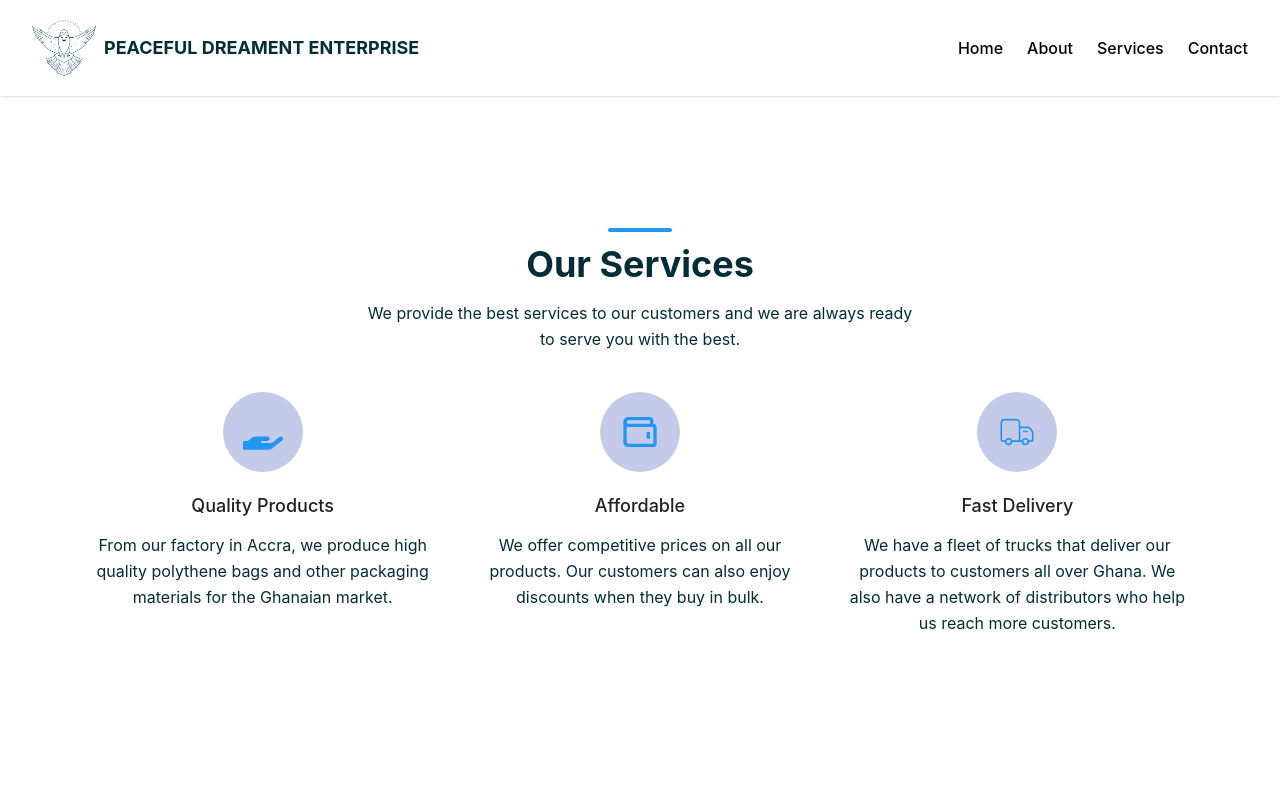
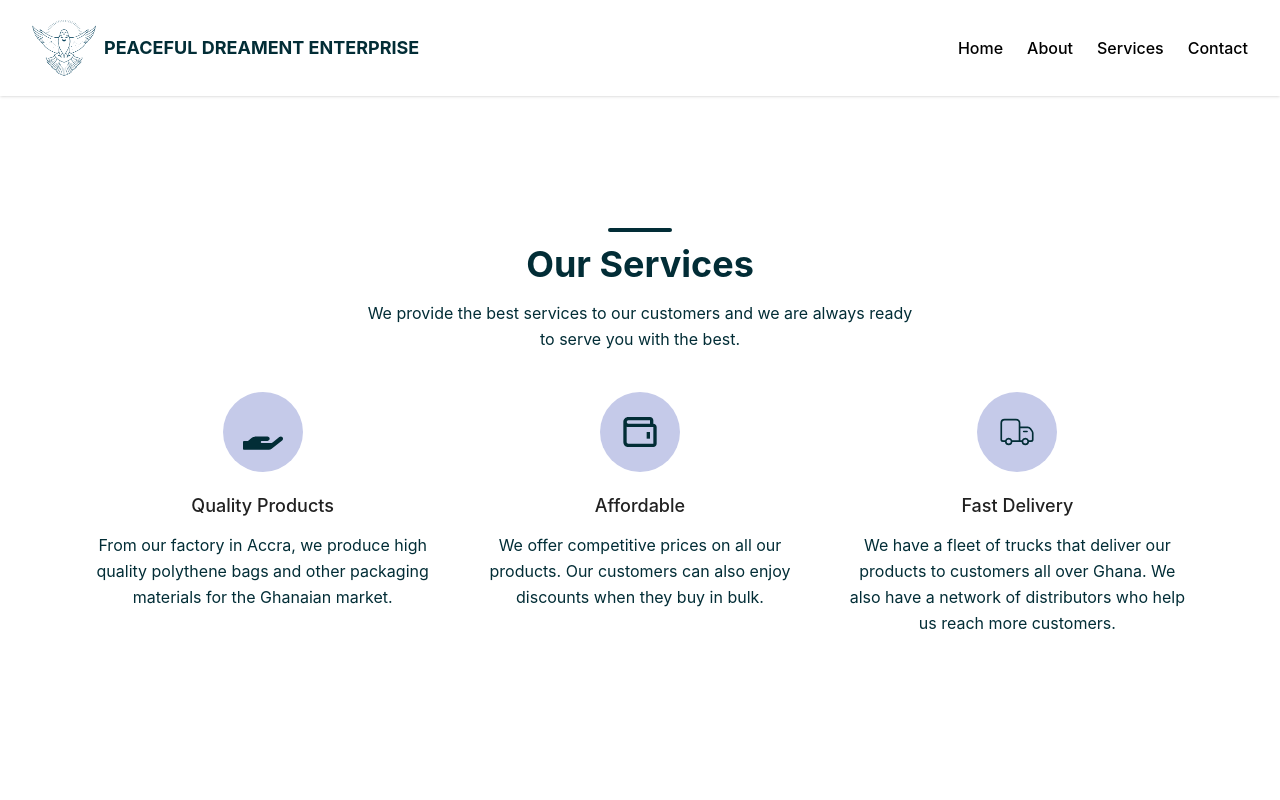
Before and after one commit to Sam-Tech-Ideas/peace-app, a React (Vite) app: page /services in a window 1280 px wide. Shown: the top 800 px of the page. Built offline with nearby package versions, Linux system fonts and the light colour scheme.

Commit message:
color up

```diff
--- a/src/pages/Services.jsx
+++ b/src/pages/Services.jsx
@@ -15,19 +15,19 @@ const Services = () => {
 
             <div class="text-center mb-10">
               <div class="flex mt-6 justify-center py-3">
-                <div class="w-16 h-1 rounded-full bg-blue-500 inline-flex"></div>
+                <div class="w-16 h-1 rounded-full bg-primary inline-flex"></div>
               </div>
               <h1 class="sm:text-4xl text-3xl font-bold text-primary mb-4">
                 Our Services
               </h1>
-              <p class="text-base leading-relaxed xl:w-2/4 lg:w-3/4 mx-auto text-gray-500s">
+              <p class="text-base leading-relaxed xl:w-2/4 lg:w-3/4 mx-auto text-primary">
                 We provide the best services to our customers and we are always
                 ready to serve you with the best.
               </p>
             </div>
             <div class="flex flex-wrap sm:-m-4 -mx-4 -mb-10 -mt-4 md:space-y-0 space-y-6">
               <div class="p-4 md:w-1/3 flex flex-col text-center items-center">
-                <div class="w-20 h-20 inline-flex items-center justify-center rounded-full bg-indigo-100 text-blue-500 mb-5 flex-shrink-0">
+                <div class="w-20 h-20 inline-flex items-center justify-center rounded-full bg-indigo-100 text-primary mb-5 flex-shrink-0">
                   <FaHandHolding size={40} className="" />
                 </div>
                 <div class="flex-grow">
@@ -41,7 +41,7 @@ const Services = () => {
                 </div>
               </div>
               <div class="p-4 md:w-1/3 flex flex-col text-center items-center">
-                <div class="w-20 h-20 inline-flex items-center justify-center rounded-full bg-indigo-100 text-blue-500 mb-5 flex-shrink-0">
+                <div class="w-20 h-20 inline-flex items-center justify-center rounded-full bg-indigo-100 text-primary mb-5 flex-shrink-0">
                   <BiWallet size={40} className="" />
                 </div>
                 <div class="flex-grow">
@@ -55,7 +55,7 @@ const Services = () => {
                 </div>
               </div>
               <div class="p-4 md:w-1/3 flex flex-col text-center items-center">
-                <div class="w-20 h-20 inline-flex items-center justify-center rounded-full bg-indigo-100 text-blue-500 mb-5 flex-shrink-0">
+                <div class="w-20 h-20 inline-flex items-center justify-center rounded-full bg-indigo-100 text-primary mb-5 flex-shrink-0">
                   <CiDeliveryTruck size={40} className="" />
                 </div>
                 <div class="flex-grow">
```
